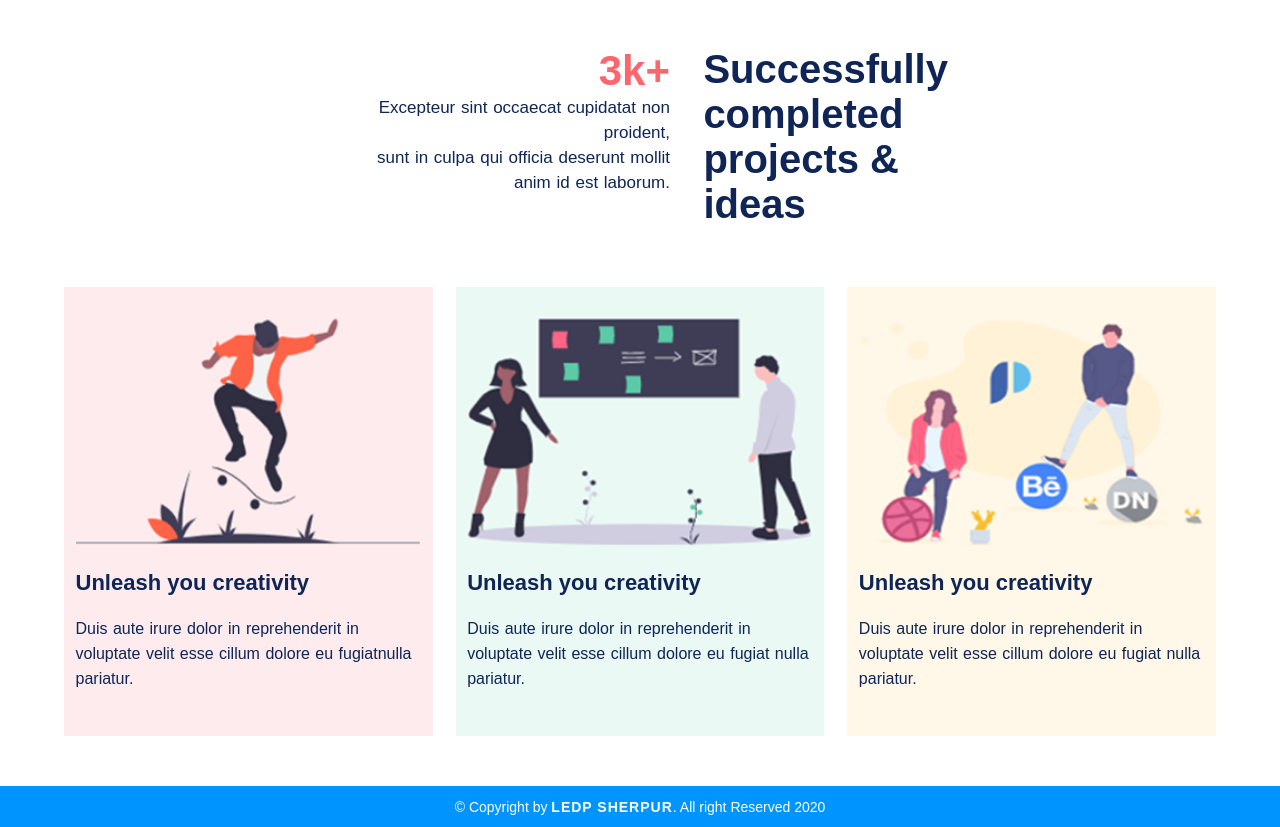
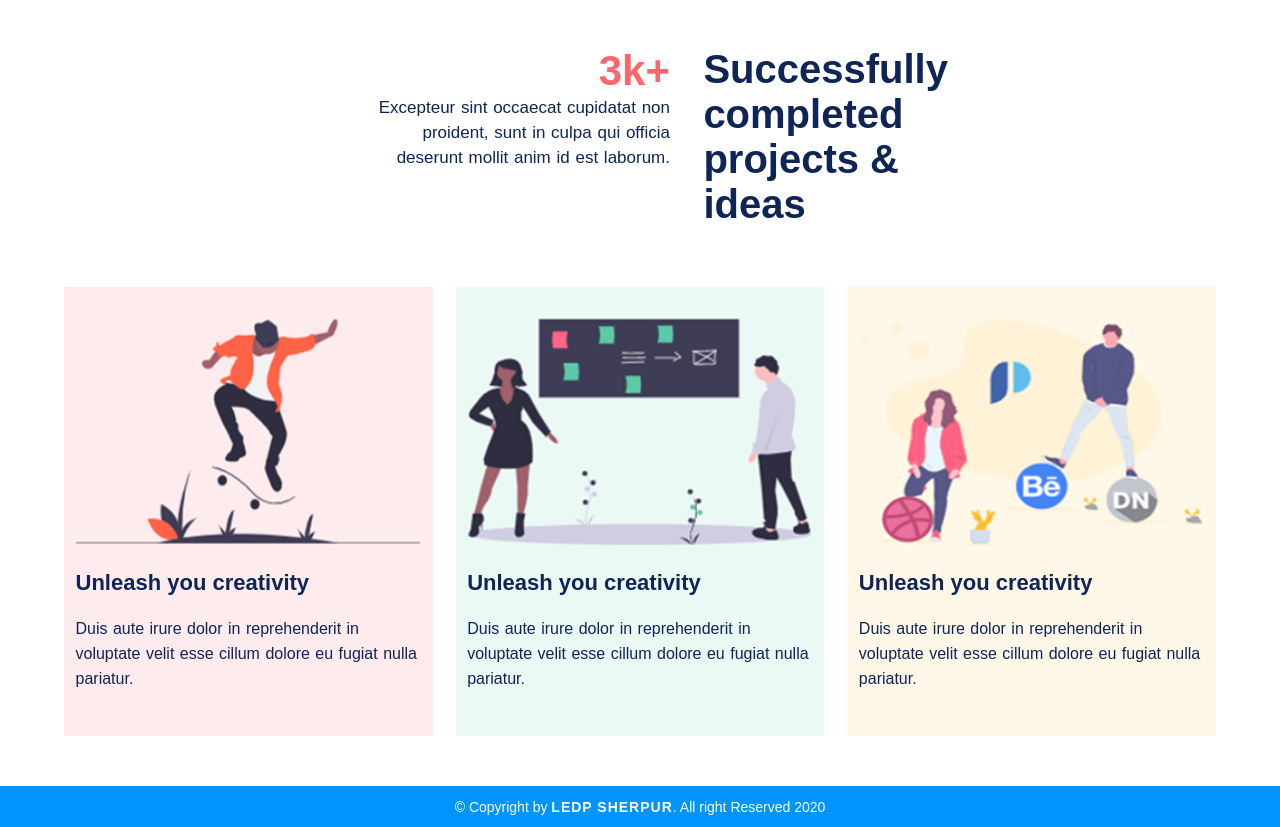
Before and after one commit to tasniatamannaweb/quick_image_to_html_project, a plain HTML site: page index.html in a window 1280 px wide. Shown: the part 645-1472 px from the top of the page. Drawn offline with Linux system fonts and the light colour scheme.

Commit message:
Update index.html

```diff
--- a/index.html
+++ b/index.html
@@ -48,15 +48,13 @@
   			 <h2>online business</h2>
 
   			<p>Lorem ipsum dolor sit amet, consectetur adipisicing elit, sed do eiusmod tempor incididunt ut labore et dolore magna aliqua. Ut enim ad minim veniam.
-  			</p></div>
+  			</p>
 
   			<div class="b_img">
   				<img src="images/banner_img.jpg" alt="Quick">
   			</div>
 
   		</div>
-
-
 
   	</div>
 
@@ -76,7 +74,7 @@
         </h2>
 
         <p>
-          Excepteur sint occaecat cupidatat non proident,<p>sunt in culpa qui officia deserunt mollit anim id est laborum.
+          Excepteur sint occaecat cupidatat non proident, sunt in culpa qui officia deserunt mollit anim id est laborum.
         </p>
 
         </div>
@@ -86,6 +84,7 @@
       <div class="s_right">
         <h1>
           Successfully completed projects & ideas
+
         </h1>
       </div>
 
@@ -109,7 +108,7 @@
         </div>
         <h2>Unleash you creativity
         </h2>
-        <p>Duis aute irure dolor in reprehenderit in voluptate velit esse cillum dolore eu fugiatnulla pariatur.</p>
+        <p>Duis aute irure dolor in reprehenderit in voluptate velit esse cillum dolore eu fugiat nulla pariatur.</p>
       </div>
       <!--single end-->
 
```
